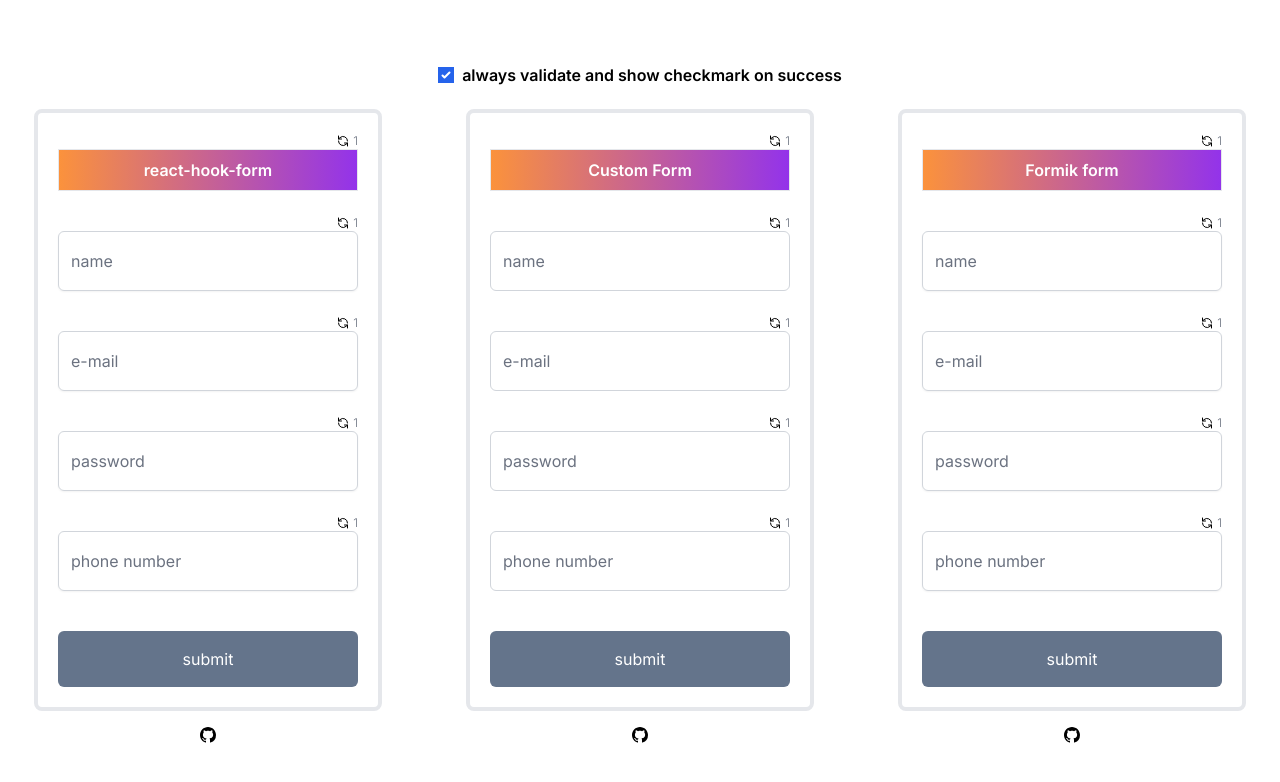
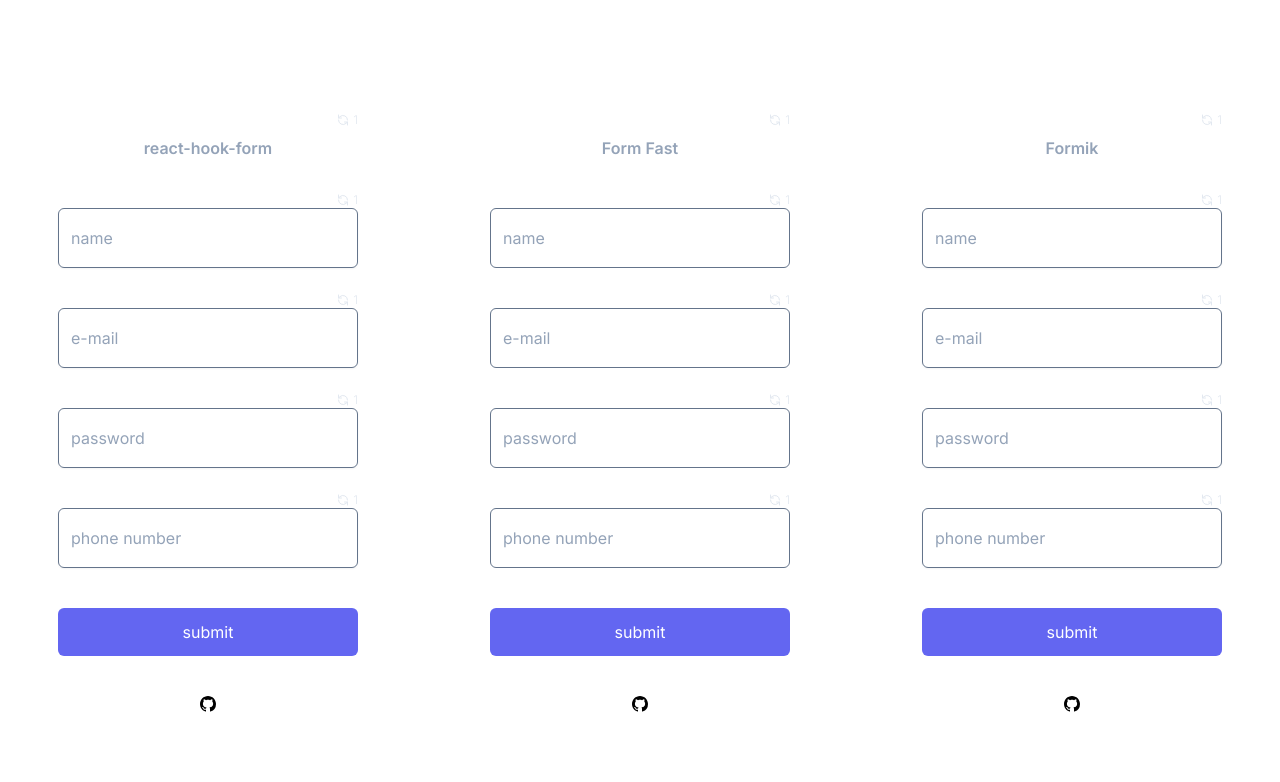
Before and after one commit to gasparrobi/react-form-performance-comparison, a Next.js app: page / in a window 1280 px wide. Shown: the top 782 px of the page. Built offline with nearby package versions, Linux system fonts and the light colour scheme.

Commit message:
add new comparison page

```diff
--- a/src/components/Dummy.tsx
+++ b/src/components/Dummy.tsx
@@ -8,12 +8,12 @@
   return (
     <div className="cursor-default">
       <RenderCount> {renderCounter.current} </RenderCount>
-      <div className="relative w-full border border-gray-200 bg-gradient-to-r from-orange-400 to-purple-600 px-4 py-2 text-center ">
+      <div className="0 relative w-full overflow-hidden rounded-md px-4 py-2 text-center">
         <div
           key={Math.random()}
           className=" -z-1 pointer-events-none absolute  left-0 top-0 h-full w-full animate-render"
         ></div>
-        <p className="font-semibold text-white">{children}</p>
+        <p className="font-semibold text-slate-400">{children}</p>
       </div>
     </div>
   );
--- a/src/components/Form.tsx
+++ b/src/components/Form.tsx
@@ -45,11 +45,7 @@
   },
 ];
 
-const Form = ({
-  isCheckmarkVisibleOnSuccess,
-}: {
-  isCheckmarkVisibleOnSuccess: boolean;
-}): JSX.Element => {
+const Form = (): JSX.Element => {
   const {
     register,
     handleSubmit,
@@ -68,12 +64,10 @@
   //   password: watch("password") as string,
   //   phoneNumber: watch("phoneNumber") as string,
   // }; // same 👆👇
-  const watchers = isCheckmarkVisibleOnSuccess
-    ? fields.reduce((acc: { [x: string]: unknown }, field) => {
-        acc[field.name] = watch(field.name) as unknown;
-        return acc;
-      }, {})
-    : {};
+  const watchers = fields.reduce((acc: { [x: string]: unknown }, field) => {
+    acc[field.name] = watch(field.name) as unknown;
+    return acc;
+  }, {});
 
   const getIsValid = (name: string): boolean | undefined => {
     const field = fields.find((field) => field.name === name);
@@ -92,7 +86,7 @@
       {/* for animation purposes on every render 👇 */}
       <div
         key={Math.random()}
-        className=" -z-1 pointer-events-none absolute  left-0 top-0 h-full w-full animate-render-form rounded-lg border-4 border-gray-200"
+        className=" -z-1 pointer-events-none absolute  left-0 top-0 h-full w-full animate-render-form "
       ></div>
 
       <Dummy>react-hook-form</Dummy>
@@ -105,10 +99,10 @@
             type={field.type}
             label={field.label}
             isInvalid={Boolean(errors[field.name])}
-            isValid={isCheckmarkVisibleOnSuccess && getIsValid(field.name)}
+            isValid={getIsValid(field.name)}
           />
           {errors[field.name] && (
-            <span className="absolute left-0 top-[calc(100%+3px)] text-xs font-semibold text-red-700">
+            <span className="absolute left-0 top-[calc(100%+3px)] text-xs font-normal text-orange-400">
               This field is invalid:{" "}
               <span className="italic">
                 {errors[field.name]?.type as ReactNode}
@@ -120,7 +114,7 @@
 
       <button
         type="submit"
-        className="mt-4 rounded-md bg-slate-500 p-4 text-white"
+        className="mt-4 rounded-md bg-indigo-500 py-3 text-white transition-colors hover:bg-indigo-400"
       >
         submit
       </button>
--- a/src/components/FormFast.tsx
+++ b/src/components/FormFast.tsx
@@ -34,11 +34,7 @@
   },
 ];
 
-const FastForm = ({
-  isCheckmarkVisibleOnSuccess,
-}: {
-  isCheckmarkVisibleOnSuccess: boolean;
-}): JSX.Element => {
+const FastForm = (): JSX.Element => {
   const renderCounter = useRef(0);
   renderCounter.current += 1;
 
@@ -63,10 +59,10 @@
       {/* for animation purposes on every render 👇 */}
       <div
         key={Math.random()}
-        className=" -z-1 pointer-events-none absolute  left-0 top-0 h-full w-full animate-render-form rounded-lg border-4 border-gray-200"
+        className=" -z-1 pointer-events-none absolute  left-0 top-0 h-full w-full animate-render-form "
       ></div>
 
-      <Dummy>Custom Form</Dummy>
+      <Dummy>Form Fast</Dummy>
 
       {fields.map((field) => (
         <TextInputFast
@@ -85,7 +81,7 @@
 
       <button
         type="submit"
-        className="mt-4 rounded-md bg-slate-500 p-4 text-white"
+        className="mt-4 rounded-md bg-indigo-500 py-3 text-white transition-colors hover:bg-indigo-400"
       >
         submit
       </button>
--- a/src/components/FormFormik.tsx
+++ b/src/components/FormFormik.tsx
@@ -1,3 +1,6 @@
+/* eslint-disable @typescript-eslint/ban-ts-comment */
+// @ts-nocheck
+
 import TextInput from "./TextInput";
 import { type ReactNode, useRef } from "react";
 import Dummy from "./Dummy";
@@ -9,6 +12,10 @@
   label: string;
   rules: { required: boolean; minLength?: number; pattern?: RegExp };
   validator: (value: string) => boolean;
+}
+
+interface FormValues {
+  [key: string]: string;
 }
 
 const emailRegex = new RegExp("^[a-zA-Z0-9].+@[a-zA-Z0-9-]+.[a-zA-Z0-9-.]+$");
@@ -45,11 +52,7 @@
   },
 ];
 
-const FormFormik = ({
-  isCheckmarkVisibleOnSuccess,
-}: {
-  isCheckmarkVisibleOnSuccess: boolean;
-}): JSX.Element => {
+const FormFormik = (): JSX.Element => {
   const renderCounter = useRef(0);
   renderCounter.current += 1;
 
@@ -59,8 +62,8 @@
         (acc, field) => ({ ...acc, [field.name]: "" }),
         {}
       )}
-      validate={(values) => {
-        const errors = {};
+      validate={(values: FormValues) => {
+        const errors: { [key: string]: string } = {};
         fields.forEach((field) => {
           if (field.rules.required && !values[field.name]) {
             errors[field.name] = "Required";
@@ -107,10 +110,10 @@
           {/* for animation purposes on every render 👇 */}
           <div
             key={Math.random()}
-            className=" -z-1 pointer-events-none absolute  left-0 top-0 h-full w-full animate-render-form rounded-lg border-4 border-gray-200"
+            className=" -z-1 pointer-events-none absolute  left-0 top-0 h-full w-full animate-render-form"
           ></div>
 
-          <Dummy>Formik form</Dummy>
+          <Dummy>Formik</Dummy>
 
           {fields.map((field) => (
             <div className="relative" key={field.name}>
@@ -120,11 +123,13 @@
                 label={field.label}
                 onChange={handleChange}
                 onBlur={handleBlur}
+                // eslint-disable-next-line @typescript-eslint/no-unsafe-assignment
                 isInvalid={!!errors[field.name] && touched[field.name]}
+                // eslint-disable-next-line @typescript-eslint/no-unsafe-member-access
                 isValid={!errors[field.name] && values[field.name].length > 0}
               />
               {errors[field.name] && touched[field.name] && (
-                <span className="absolute left-0 top-[calc(100%+3px)] text-xs font-semibold text-red-700">
+                <span className="absolute left-0 top-[calc(100%+3px)] text-xs font-semibold text-orange-400">
                   <span className="italic">{errors[field.name]}</span>
                 </span>
               )}
@@ -133,7 +138,7 @@
 
           <button
             type="submit"
-            className="mt-4 rounded-md bg-slate-500 p-4 text-white"
+            className="mt-4 rounded-md bg-indigo-500 py-3 text-white transition-colors hover:bg-indigo-400"
           >
             submit
           </button>
--- a/src/components/RenderCount.tsx
+++ b/src/components/RenderCount.tsx
@@ -6,10 +6,10 @@
   children: React.ReactNode;
 }): JSX.Element => {
   return (
-    <div className="flex w-full justify-end gap-1 text-right text-xs font-light text-gray-500">
+    <div className="flex w-full justify-end gap-1 text-right text-xs font-light text-slate-200">
       <RefreshIcon
         key={Math.random()}
-        color="black"
+        color="text-slate-200"
         width="12"
         className="animate-rotate"
       />{" "}
--- a/src/components/TextInput.tsx
+++ b/src/components/TextInput.tsx
@@ -21,8 +21,8 @@
         <div
           // key={Math.random()}
           className={clsx(
-            "relative flex min-h-[60px] min-w-[240px] flex-col-reverse justify-center overflow-hidden rounded-md border border-gray-300 px-3 py-2 shadow-sm  focus-within:shadow-inner sm:min-w-[300px]",
-            isInvalid ? "border-red-500 " : ""
+            "relative flex min-h-[60px] min-w-[240px] flex-col-reverse justify-center overflow-hidden rounded-md border border-slate-500 px-3 py-2 shadow-sm  focus-within:shadow-inner sm:min-w-[300px]",
+            isInvalid ? "border-orange-400 " : ""
           )}
         >
           <div
@@ -32,14 +32,14 @@
           <input
             ref={ref as unknown as React.Ref<HTMLInputElement>}
             className={clsx(
-              "peer z-10 block w-full border-0 bg-transparent p-0 text-base text-gray-900 placeholder-gray-500 focus:ring-0"
+              "peer z-10 block w-full border-0 bg-transparent p-0 text-base text-slate-200 placeholder-slate-400 focus:ring-0"
             )}
             placeholder={props.label}
             {...props}
           />
           <label
             htmlFor="email"
-            className={` transition-opacity,transform block text-xs font-bold uppercase text-gray-400
+            className={` transition-opacity,transform block text-xs font-bold uppercase text-slate-400
           duration-200 peer-placeholder-shown:h-0 peer-placeholder-shown:-translate-y-full peer-placeholder-shown:opacity-0`}
           >
             {props.label}
--- a/src/components/TextInputFast.tsx
+++ b/src/components/TextInputFast.tsx
@@ -63,8 +63,8 @@
       <div
         className={twMerge(
           clsx(
-            "focus-within:shadow-text-input peer relative flex min-h-[60px] min-w-[240px] flex-col-reverse justify-center rounded-md border border-gray-300 px-3 py-2 transition-shadow sm:min-w-[300px]",
-            touched ? "[&:has(input:invalid)]:border-red-500" : ""
+            "focus-within:shadow-text-input peer relative flex min-h-[60px] min-w-[240px] flex-col-reverse justify-center rounded-md border border-slate-500 px-3 py-2 transition-shadow sm:min-w-[300px]",
+            touched ? "[&:has(input:invalid)]:border-orange-400" : ""
           )
         )}
       >
@@ -74,7 +74,7 @@
         ></div>
         <input
           className={clsx(
-            `peer z-10 block w-full appearance-none border-0 bg-transparent p-0 text-base text-gray-900 placeholder-gray-500 focus:ring-0 focus-visible:outline-none`
+            `peer z-10 block w-full appearance-none border-0 bg-transparent p-0 text-base text-slate-200 placeholder-slate-400 focus:ring-0 focus-visible:outline-none`
           )}
           ref={inputRef}
           aria-label={label}
@@ -89,7 +89,7 @@
 
         <label
           className={`transition-opacity,transform block text-xs font-bold uppercase
-        text-gray-400 duration-200 peer-placeholder-shown:h-0 peer-placeholder-shown:-translate-y-full peer-placeholder-shown:opacity-0`}
+        text-slate-400 duration-200 peer-placeholder-shown:h-0 peer-placeholder-shown:-translate-y-full peer-placeholder-shown:opacity-0`}
         >
           {label}
         </label>
@@ -106,7 +106,7 @@
       {touched && (
         <span
           role="alert"
-          className="invisible absolute left-0 top-[calc(100%+3px)] text-xs font-semibold text-red-700 peer-[&:has(input:invalid)]:visible"
+          className="invisible absolute left-0 top-[calc(100%+3px)] text-xs font-normal text-orange-400 peer-[&:has(input:invalid)]:visible"
         >
           {errorMessage || "This field is invalid"}
         </span>
--- a/src/icons/index.ts
+++ b/src/icons/index.ts
@@ -1,4 +1,6 @@
 import RefreshIcon from "./refresh.svg";
 import GithubIcon from "./github.svg";
+import FormikIcon from "./formik.svg";
+import RHFIcon from "./rhf.svg";
 
-export { GithubIcon, RefreshIcon };
+export { FormikIcon, GithubIcon, RefreshIcon, RHFIcon };
--- /dev/null
+++ b/src/pages/comparison.tsx
@@ -0,0 +1,72 @@
+import { type NextPage } from "next";
+import Head from "next/head";
+import { useState } from "react";
+import FormFast from "../components/FormFast";
+
+import Form from "../components/Form";
+import FormFormik from "../components/FormFormik";
+
+type FormType = "fast" | "react-hook-form" | "formik";
+
+const Comparison: NextPage = () => {
+  const [chosenForm, setChosenForm] = useState<FormType>("fast");
+
+  const isFormFast = chosenForm === "fast";
+  const isReactHookForm = chosenForm === "react-hook-form";
+  const isFormik = chosenForm === "formik";
+
+  return (
+    <>
+      <Head>
+        <title>Comparison</title>
+        <meta
+          name="description"
+          content="Lazy loaded react modal with enter and exit transitions"
+        />
+        <link rel="icon" href="/favicon.ico" />
+      </Head>
+      <main className="flex min-h-screen flex-col items-center gap-14 bg-white ">
+        <div className="flex w-full justify-center bg-slate-800 p-4 text-center">
+          <h1 className="max-w-4xl p-8 text-6xl font-black leading-tight text-slate-200">
+            {`You don't need a React Form Validation library`}
+          </h1>
+        </div>
+        <div className="grid grid-cols-[min-content,1fr]  rounded-lg border-4 border-slate-800">
+          <div className="flex h-full flex-col items-center justify-center gap-4 bg-transparent p-8">
+            <div
+              role="radio"
+              aria-checked={isFormFast}
+              className="min-w-[200px] cursor-pointer rounded-md border border-indigo-200 p-4 hover:bg-indigo-100 aria-checked:border-indigo-700 aria-checked:bg-indigo-100"
+              onClick={() => setChosenForm("fast")}
+            >
+              form fast
+            </div>
+            <div
+              role="radio"
+              aria-checked={isReactHookForm}
+              className="min-w-[200px] cursor-pointer rounded-md border border-indigo-200 p-4 hover:bg-indigo-100 aria-checked:border-indigo-700 aria-checked:bg-indigo-100"
+              onClick={() => setChosenForm("react-hook-form")}
+            >
+              <h3>react-hook-form</h3>
+            </div>
+            <div
+              role="radio"
+              aria-checked={isFormik}
+              className="min-w-[200px] cursor-pointer rounded-md border border-indigo-200 p-4 hover:bg-indigo-100 aria-checked:border-indigo-700 aria-checked:bg-indigo-100"
+              onClick={() => setChosenForm("formik")}
+            >
+              <h3>Formik</h3>
+            </div>
+          </div>
+          <div className="flex h-full items-center bg-slate-800 p-8">
+            {isFormFast && <FormFast />}
+            {isReactHookForm && <Form />}
+            {isFormik && <FormFormik />}
+          </div>
+        </div>
+      </main>
+    </>
+  );
+};
+
+export default Comparison;
--- a/src/pages/index.tsx
+++ b/src/pages/index.tsx
@@ -8,13 +8,6 @@
 import FormFormik from "../components/FormFormik";
 
 const Home: NextPage = () => {
-  const [isCheckmarkVisibleOnSuccess, setIsCheckmarkVisibleOnSuccess] =
-    useState(true);
-
-  const onCheckboxChange = (e: React.ChangeEvent<HTMLInputElement>) => {
-    setIsCheckmarkVisibleOnSuccess(e.target.checked);
-  };
-
   return (
     <>
       <Head>
@@ -26,24 +19,9 @@
         <link rel="icon" href="/favicon.ico" />
       </Head>
       <main className="flex min-h-screen flex-col items-center justify-center bg-white ">
-        <div className="mt-10 flex items-center gap-2 p-2 leading-tight sm:mt-4">
-          <input
-            type="checkbox"
-            name="tick"
-            id="tick"
-            defaultChecked
-            onChange={onCheckboxChange}
-          />
-          <label htmlFor="tick" className="font-semibold">
-            always validate and show checkmark on success
-          </label>
-        </div>
         <div className="container grid grid-cols-1 place-items-center gap-12 px-4 py-4 lg:grid-cols-3 ">
           <div className="flex flex-col items-center gap-4">
-            <Form
-              key={isCheckmarkVisibleOnSuccess ? "form1" : "form2"}
-              isCheckmarkVisibleOnSuccess={isCheckmarkVisibleOnSuccess}
-            />
+            <Form />
 
             <a
               href="https://github.com/gasparrobi/react-form-performance-comparison/blob/main/src/components/Form.tsx"
@@ -56,10 +34,7 @@
           </div>
 
           <div className="flex flex-col items-center gap-4">
-            <FormFast
-              key={isCheckmarkVisibleOnSuccess ? "formFast1" : "formFast2"}
-              isCheckmarkVisibleOnSuccess={isCheckmarkVisibleOnSuccess}
-            />
+            <FormFast />
 
             <a
               href="https://github.com/gasparrobi/react-form-performance-comparison/blob/main/src/components/FormFast.tsx"
@@ -72,10 +47,7 @@
           </div>
 
           <div className="flex flex-col items-center gap-4">
-            <FormFormik
-              key={isCheckmarkVisibleOnSuccess ? "formFast1" : "formFast2"}
-              isCheckmarkVisibleOnSuccess={isCheckmarkVisibleOnSuccess}
-            />
+            <FormFormik />
 
             <a
               href="#"
```
Also changed, not shown: src/icons/formik.svg (added), src/icons/rhf.svg (added).
